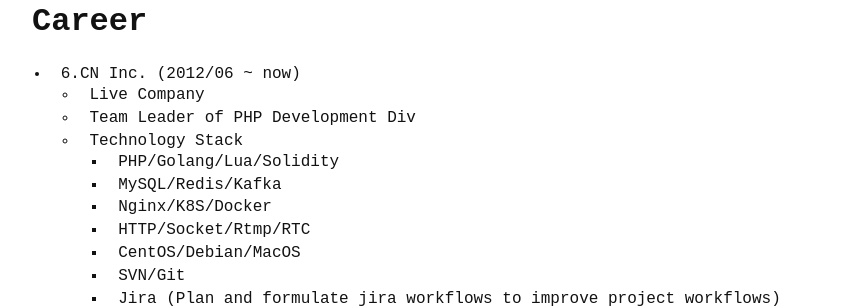
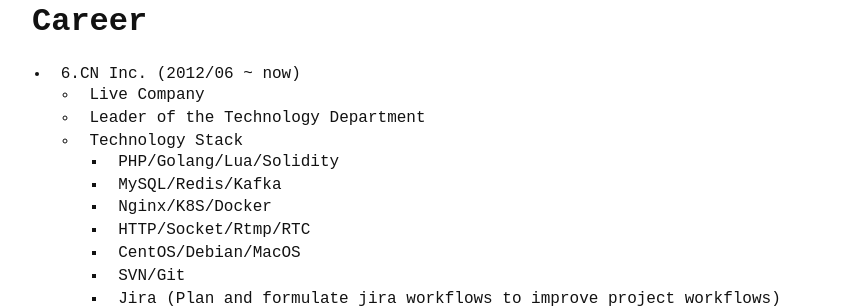
Before and after one commit to banjuanshu/banjuanshu.github.io, a Jekyll site: the page built from docs/index.md, in a window 1280 px wide and 900 px high, scrolled down 656 px. Shown: the part 151-459 px from the top of the window, without its empty margins (208-1067 px from the left). Built offline with Jekyll 4.4.1, drawn with Linux system fonts in a browser that asks for light colours.

Commit message:
fix(README.md): modify Professional title

```diff
--- a/docs/index.md
+++ b/docs/index.md
@@ -19,7 +19,7 @@ I prioritize teamwork and effective communication, and I excel in collaborating
 # Career
 * 6.CN Inc. (2012/06 ~ now)
   * Live Company
-  * Team Leader of PHP Development Div
+  * Leader of the Technology Department
   * Technology Stack
     * PHP/Golang/Lua/Solidity
     * MySQL/Redis/Kafka
```
